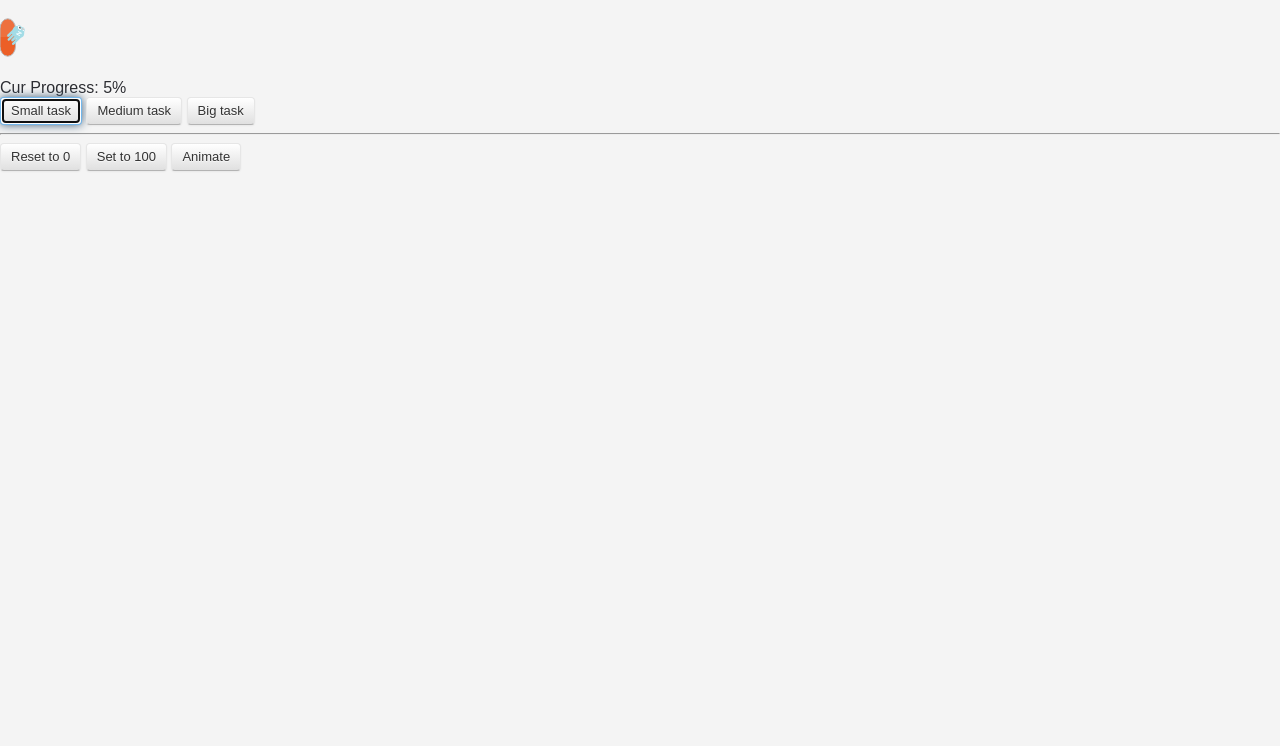
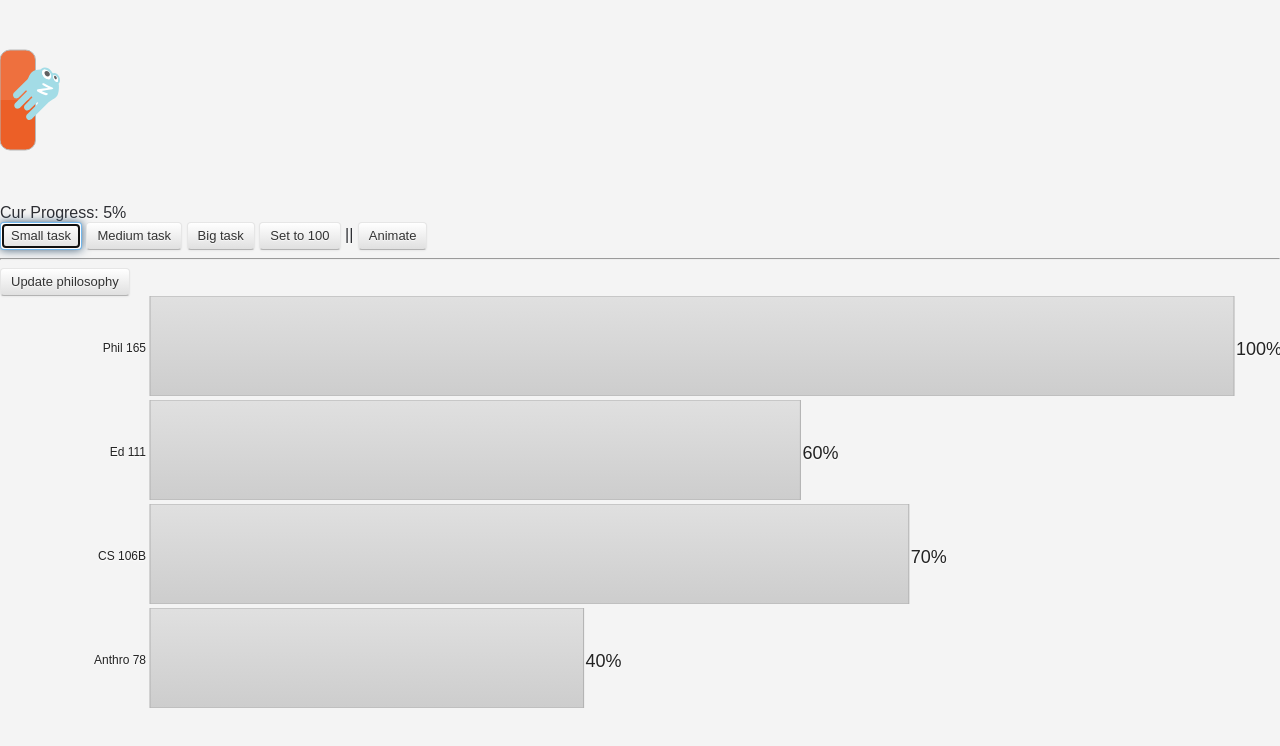
Before and after one commit to erikhazzard/Zabzo, a plain HTML site: page index.html in a window 1280 px wide. Both pictures are taken after a click on the button "Small task". Drawn offline with Linux system fonts and the light colour scheme; a web font is replaced by a local one.

Commit message:
Adds more documentation for API, adds class progress bars

```diff
--- a/index.html
+++ b/index.html
@@ -15,12 +15,35 @@
 <!-- Site Wrapper -->
 <div id='site-wrapper'>
 
+    <!-- ZABZO -->
     <!-- progress bar -->
     <div class='progress-bar-wrapper'>
         <!-- progress bar -->
+
+        <!-- Put this code for the Zabzo in the header (small zabzo)
+            NOTE: Uncomment this and comment out the other div to view this smaller version
         <svg id='zabzo-svg'
-            width=400
-            height=75>
+                width=400
+                height=45>
+
+                <filter id="dropshadow" height="130%">
+                  <feGaussianBlur in="SourceAlpha" stdDeviation="1"/>
+                    <feOffset dx="1" dy="1" result="offsetblur"/>
+                    <feComponentTransfer>
+                        <feFuncA type="linear" slope="0.4"/>
+                    </feComponentTransfer>
+                    <feMerge>
+                      <feMergeNode/>
+                      <feMergeNode in="SourceGraphic"/>
+                   </feMerge>
+                </filter>
+        </svg>
+        -->
+
+        <!-- Put this code for the progress to weekend page (big zabzo) -->
+        <svg id='zabzo-svg'
+                width=800
+                height=200>
 
                 <!-- Drop shadow filter -->
                 <filter id="dropshadow" height="130%">
@@ -53,20 +76,23 @@
             id='task-big'
             class='btn'
             value='Big task' />
-        <br />
-        <hr />
-        <input type='button'
-            id='task-reset'
-            class='btn'
-            value='Reset to 0' />
         <input type='button'
             id='task-100'
             class='btn'
             value='Set to 100' />
+        ||
         <input type='button'
             id='animate'
             class='btn'
             value='Animate' />
+    </div>
+
+
+    <!-- CLASS PROGRESS -->
+    <hr />
+    <input type='button' value='Update philosophy' id='updatePhil' class='btn' />
+    <div id='class-progress-svg-wrapper'>
+        <!-- svgs will class info will be populated here -->
     </div>
 </div>
 <!-- ======================================================================
@@ -78,12 +104,16 @@
 <script src='/static/lib/all3rdjs.min.js'></script>
 
 <!-- Zabzo script -->
+<!-- Must be included on every page zabzo is shown -->
 <script src='/static/js/namespace.js'></script>
 <!-- contains svg definition of zabzo -->
+<script src='/static/js/zabzo.js'></script>
 <script src='/static/js/zabzoSvg.js'></script>
 <script src='/static/js/animations.js'></script>
 
-<!-- sets everything up -->
-<script src='/static/js/zabzo.js'></script>
+<!-- Class progress
+    Needs to be included wherever class progress is shown (mainly, on the race
+    to weekend page) -->
+<script src='/static/js/classProgress.js'></script>
 </body>
 </html>
--- a/static/coffee/zabzo.js
+++ b/static/coffee/zabzo.js
@@ -59,9 +59,12 @@ ZABZO.updateProgress = function(progressAmount) {
   ZABZO.currentProgress = currentProgress;
   ZABZO.d3Els.progressBar.transition().duration(1000).ease('elastic').attr('width', ZABZO.svgVars.progressMaxWidth * currentProgress);
   scaleFactor = (.72 * (currentProgress + .4)) * (ZABZO.svgVars.progressHeight / 180);
+  if (ZABZO.svgVars.progressHeight < 80) {
+    scaleFactor = .17 + (currentProgress * .1);
+  }
   curY = (ZABZO.svgVars.progressHeight / 2) - ((ZABZO.svgVars.progressHeight / 4) * (currentProgress + .6));
   xOffset = (ZABZO.svgVars.barWidthPadding * (currentProgress + .2)) * (ZABZO.svgVars.progressHeight / 200);
-  firstTransitionOffsetX = 90 * (currentProgress + .2);
+  firstTransitionOffsetX = (ZABZO.svgVars.progressMaxWidth / 9) * (currentProgress + .2);
   translate = [(currentProgress * ZABZO.svgVars.progressMaxWidth) - xOffset, curY];
   ZABZO.svgVars.zabzoPosition = translate;
   return ZABZO.d3Els.zabzo.transition().ease('circle').attr('transform', 'translate(' + [translate[0] - firstTransitionOffsetX, translate[1]] + ') scale(' + scaleFactor + ') rotate(60, 50, 50)').each('end', function() {
--- /dev/null
+++ b/static/js/classProgress.js
@@ -0,0 +1,66 @@
+(function() {
+  var _this = this;
+
+  ZABZO.classProgress.init = function() {
+    var classFontSize, classJson, classWrapper, curClass, curId, padding, progressFontSize, progressGradient, progressWidth, svgEl, wrapperEl, wrapperHeight, wrapperId, wrapperWidth, xScale, _i, _len, _ref;
+    padding = [0, 46, 0, 150];
+    ZABZO.classProgress.padding = padding;
+    wrapperHeight = 100;
+    classJson = {
+      "classes": [
+        {
+          "name": "Phil 165",
+          "id": "phil165",
+          "progress": 1.0
+        }, {
+          "name": "Ed 111",
+          "id": "ed111",
+          "progress": 0.6
+        }, {
+          "name": "CS 106B",
+          "id": "cs106b",
+          "progress": 0.7
+        }, {
+          "name": "Anthro 78",
+          "id": "anthro78",
+          "progress": 0.4
+        }
+      ]
+    };
+    ZABZO.classProgress.data = classJson;
+    wrapperId = "#class-progress-svg-wrapper";
+    wrapperEl = $(wrapperId);
+    wrapperEl.empty();
+    wrapperWidth = wrapperEl.width();
+    xScale = d3.scale.linear().range([0, wrapperWidth - (padding[1] + padding[3])]).domain([0, 1.0]);
+    ZABZO.classProgress.xScale = xScale;
+    _ref = classJson.classes;
+    for (_i = 0, _len = _ref.length; _i < _len; _i++) {
+      curClass = _ref[_i];
+      curId = curClass.id.replace(/\ /, "");
+      svgEl = d3.select(wrapperId).append("svg").attr("id", 'svg-' + curId).attr("class", "classProgressViz").attr('width', wrapperWidth).attr('height', wrapperHeight);
+      progressGradient = svgEl.append("svg:defs").append("svg:linearGradient").attr("id", "gradient-" + curId).attr("x1", "0%").attr("y1", "0%").attr("x2", "0%").attr("y2", "100%");
+      progressGradient.append("svg:stop").attr("offset", "0%").attr("stop-color", "#e0e0e0").attr("stop-opacity", 1);
+      progressGradient.append("svg:stop").attr("offset", "100%").attr("stop-color", "#cdcdcd").attr("stop-opacity", 1);
+      classWrapper = svgEl.append("svg:g").attr("class", "classBarWrapper");
+      progressWidth = xScale(curClass.progress);
+      classWrapper.append("svg:rect").attr("x", padding[3]).attr("y", 0).attr("width", progressWidth).attr("height", wrapperHeight).style("fill", "url(#gradient-" + curId + ")").style("stroke", "#b0b0b0");
+      classFontSize = 12;
+      classWrapper.append("svg:text").attr("class", "className").attr("x", padding[3] - 4).attr("y", (wrapperHeight / 2) + (classFontSize / 2)).text(curClass.name).style('text-anchor', 'end').style("fill", "#232323").style("font-size", classFontSize).style("text-align", 'right');
+      progressFontSize = 18;
+      classWrapper.append("svg:text").attr("class", "progressLabel").attr("x", padding[3] + (progressWidth + 2)).attr("y", (wrapperHeight / 2) + (progressFontSize / 2)).text(d3.round(curClass.progress * 100, 2) + '%').style("fill", "#232323").style("font-size", progressFontSize);
+    }
+    return true;
+  };
+
+  ZABZO.classProgress.updateClass = function(classId, progress) {
+    var padding, progressWidth, svgEl;
+    svgEl = d3.select('#svg-' + classId);
+    padding = ZABZO.classProgress.padding;
+    progressWidth = ZABZO.classProgress.xScale(progress);
+    svgEl.selectAll('rect').transition().attr('width', progressWidth);
+    svgEl.selectAll('text.progressLabel').transition().attr('x', padding[3] + (progressWidth + 2)).text(d3.round(progress * 100, 2) + '%');
+    return true;
+  };
+
+}).call(this);
--- a/static/js/namespace.js
+++ b/static/js/namespace.js
@@ -7,13 +7,15 @@
     publicAPI = {
       events: _.extend({}, Backbone.Events),
       init: false,
+      setupDemo: false,
       setupZabzo: false,
       updateProgrses: false,
       animate: false,
       currentProgress: 0,
       d3Els: {},
       domEls: {},
-      svgVars: {}
+      svgVars: {},
+      classProgress: {}
     };
     return publicAPI;
   })();
@@ -23,11 +25,15 @@
   ZABZO.init = function() {
     ZABZO.setupZabzo();
     ZABZO.domEls.progress = $('#progress-val');
+    return ZABZO.setupDemo();
+  };
+
+  ZABZO.setupDemo = function() {
     $('#task-small').click(function() {
-      return ZABZO.events.trigger('zabzo:finishtask:small');
+      return ZABZO.updateProgress(5);
     });
     $('#task-medium').click(function() {
-      return ZABZO.events.trigger('zabzo:finishtask:medium');
+      return ZABZO.updateProgress(15);
     });
     $('#task-big').click(function() {
       return ZABZO.events.trigger('zabzo:finishtask:big');
@@ -41,11 +47,8 @@
     $('#animate').click(function() {
       return ZABZO.animate();
     });
-    ZABZO.events.on('zabzo:finishtask:small', function() {
-      return ZABZO.updateProgress(5);
-    });
-    ZABZO.events.on('zabzo:finishtask:medium', function() {
-      return ZABZO.updateProgress(15);
+    $('#updatePhil').click(function() {
+      return ZABZO.classProgress.updateClass('phil165', Math.random());
     });
     ZABZO.events.on('zabzo:finishtask:big', function() {
       return ZABZO.updateProgress(30);
@@ -59,7 +62,8 @@
   };
 
   $(document).ready(function() {
-    return ZABZO.init();
+    ZABZO.init();
+    return ZABZO.classProgress.init();
   });
 
 }).call(this);
--- a/static/js/zabzo.js
+++ b/static/js/zabzo.js
@@ -60,9 +60,12 @@
     ZABZO.currentProgress = currentProgress;
     ZABZO.d3Els.progressBar.transition().duration(1000).ease('elastic').attr('width', ZABZO.svgVars.progressMaxWidth * currentProgress);
     scaleFactor = (.72 * (currentProgress + .4)) * (ZABZO.svgVars.progressHeight / 180);
+    if (ZABZO.svgVars.progressHeight < 80) {
+      scaleFactor = .17 + (currentProgress * .1);
+    }
     curY = (ZABZO.svgVars.progressHeight / 2) - ((ZABZO.svgVars.progressHeight / 4) * (currentProgress + .6));
     xOffset = (ZABZO.svgVars.barWidthPadding * (currentProgress + .2)) * (ZABZO.svgVars.progressHeight / 200);
-    firstTransitionOffsetX = 90 * (currentProgress + .2);
+    firstTransitionOffsetX = (ZABZO.svgVars.progressMaxWidth / 9) * (currentProgress + .2);
     translate = [(currentProgress * ZABZO.svgVars.progressMaxWidth) - xOffset, curY];
     ZABZO.svgVars.zabzoPosition = translate;
     return ZABZO.d3Els.zabzo.transition().ease('circle').attr('transform', 'translate(' + [translate[0] - firstTransitionOffsetX, translate[1]] + ') scale(' + scaleFactor + ') rotate(60, 50, 50)').each('end', function() {
```
Also changed, not shown: static/coffee/classProgress.js (added, +63 -0 lines), static/coffee/namespace.js (+13 -9 lines), 3 other files.
